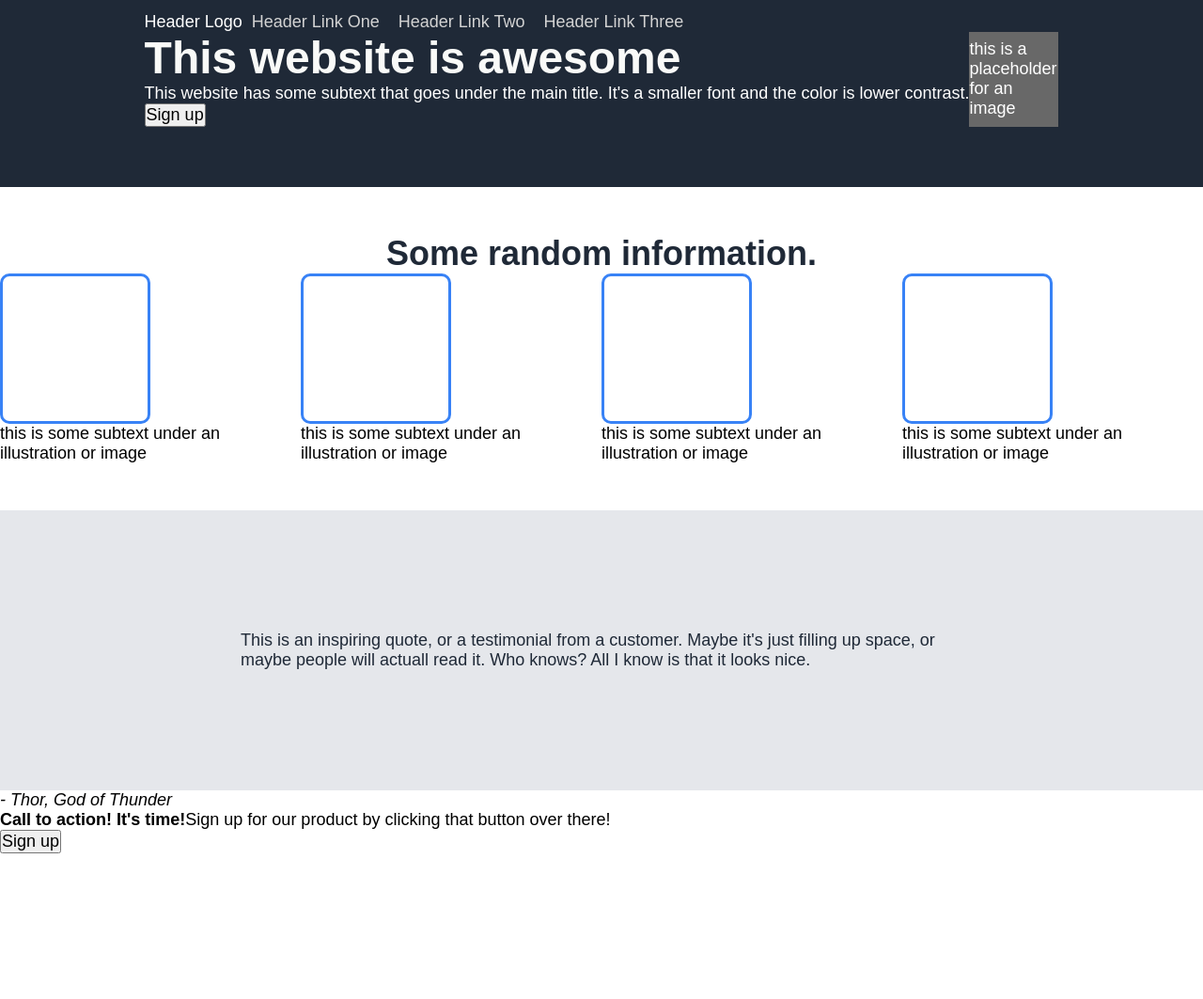
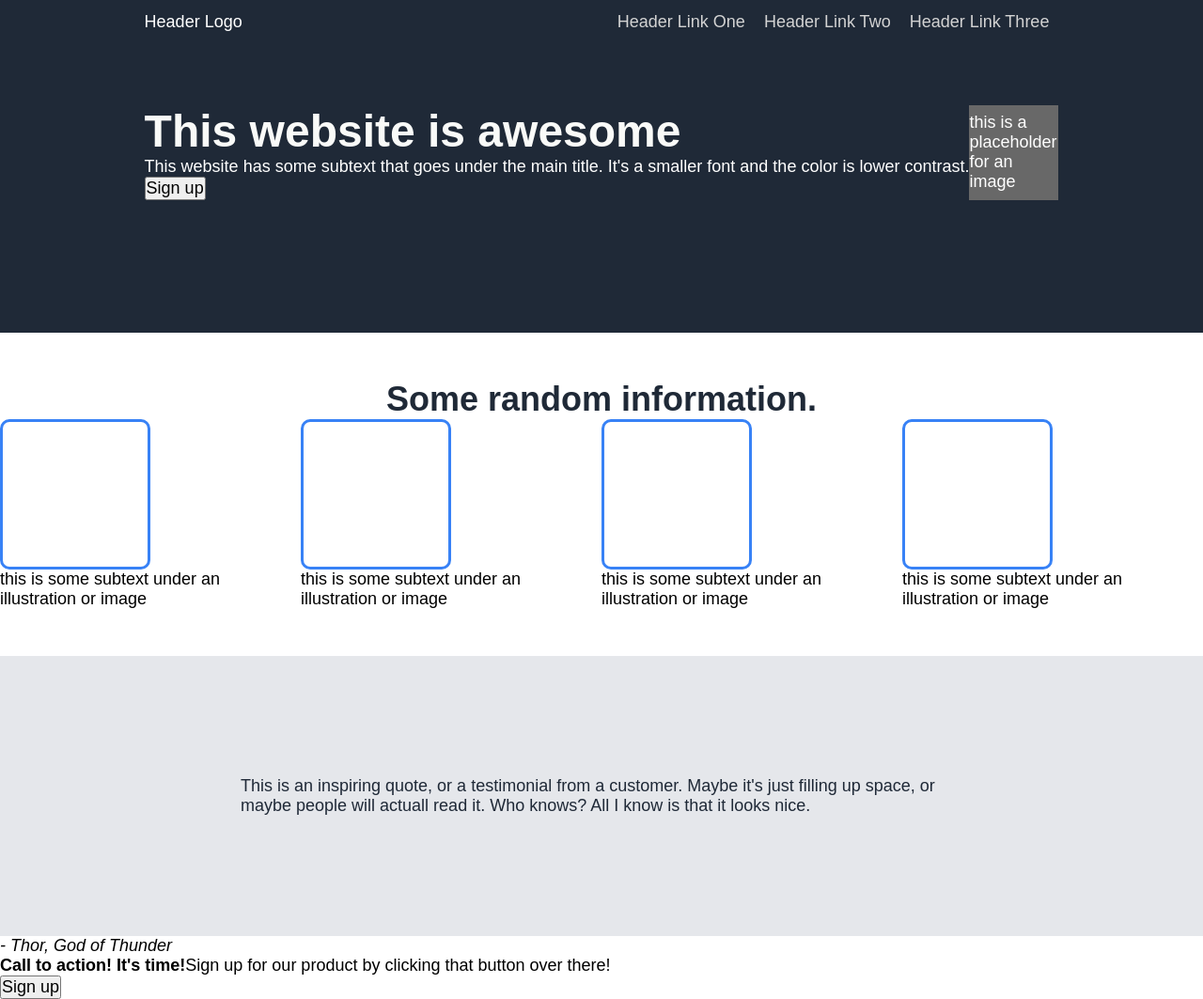
Before and after one commit to ryanstanford251/Landing-Page, a plain HTML site: page index.html in a window 1280 px wide. Shown: the whole page at 94% size. Before the commit the page ends 908 px from the top, so only its background shows below. Drawn offline with Linux system fonts and the light colour scheme.

Commit message:
Adjust spacing around header logo and navigation menu

```diff
--- a/style.css
+++ b/style.css
@@ -21,6 +21,11 @@
     display: flex;
     flex-direction: column;
     padding: 1% 12% 5% 12%;
+}
+
+.header--container {
+    justify-content: space-between;
+    padding-bottom: 8%;
 }
 
 .container nav ul {
```
